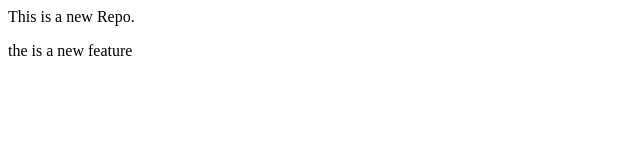
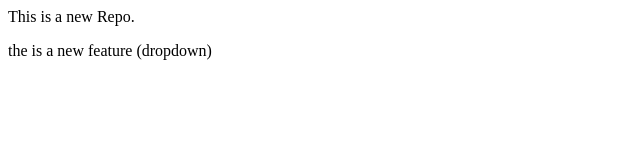
Before and after one commit to Parvez-Mondol/localrepo, a plain HTML site: page index.html in a window 1280 px wide. Shown: the full height of the page, 0-640 px from the left. Drawn offline with Linux system fonts and the light colour scheme.

Commit message:
Add Dropdown

```diff
--- a/index.html
+++ b/index.html
@@ -1,2 +1,2 @@
 <p>This is a new Repo.</p>
-<p>the is a new feature</p>
+<p>the is a new feature (dropdown)</p>
```
